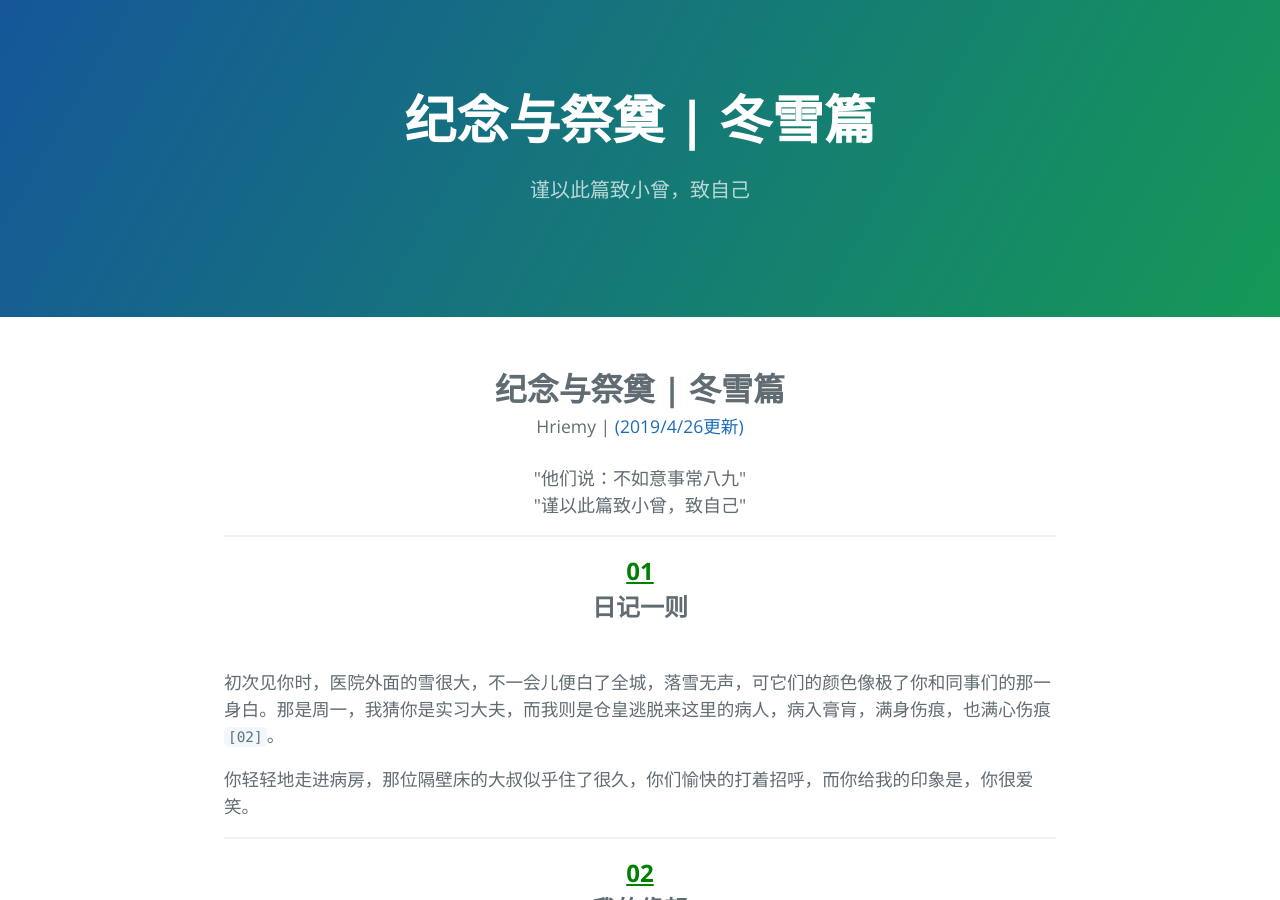
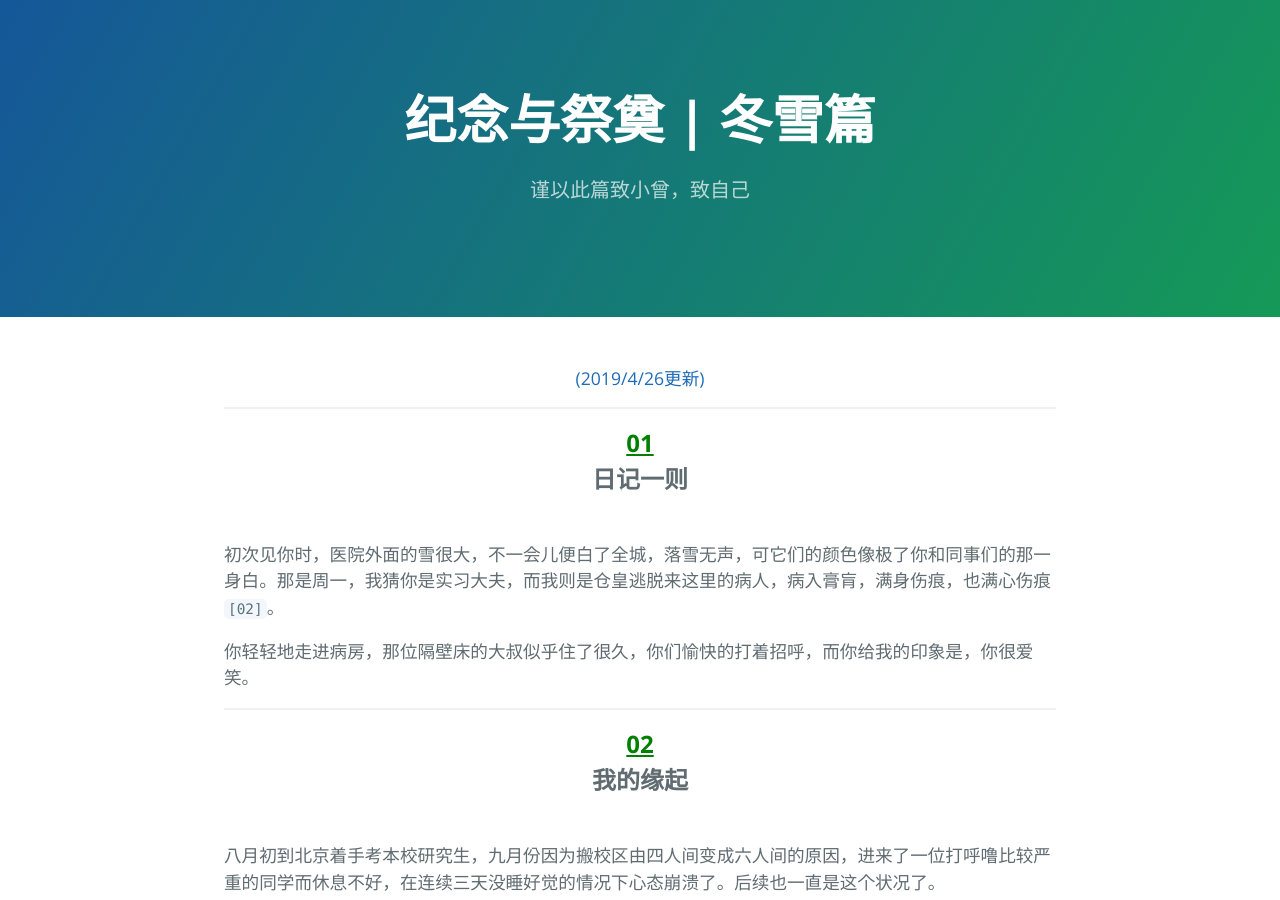
Before and after one commit to wfnian6/wfnian.github.io, a Jekyll site: the page built from _posts/2019-04-30-.md, in a window 1280 px wide and 900 px high. Built offline with Jekyll 4.4.1, drawn with Linux system fonts in a browser that asks for light colours; our own code applies the rules of GitHub Pages for plain Markdown files.

Commit message:
Update 2019-04-30-.md

```diff
--- a/_posts/2019-04-30-.md
+++ b/_posts/2019-04-30-.md
@@ -1,18 +1,5 @@
-
 <center>
-<b>
-<font size="6">纪念与祭奠 | 冬雪篇</font>
-<br>
-</b>
-Hriemy |
 <a href="">(2019/4/26更新)</a>
-<br>
-<br>
-<font size="4">"他们说：不如意事常八九"</font>
-<br>
-<font size="4">"谨以此篇致小曾，致自己"</font>
-<br>
-
 
 </center>
 
```
